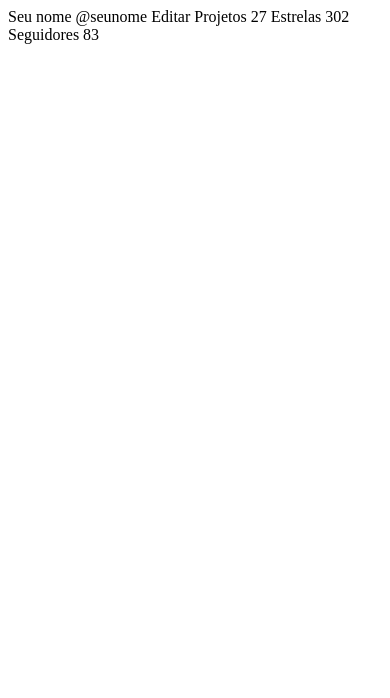
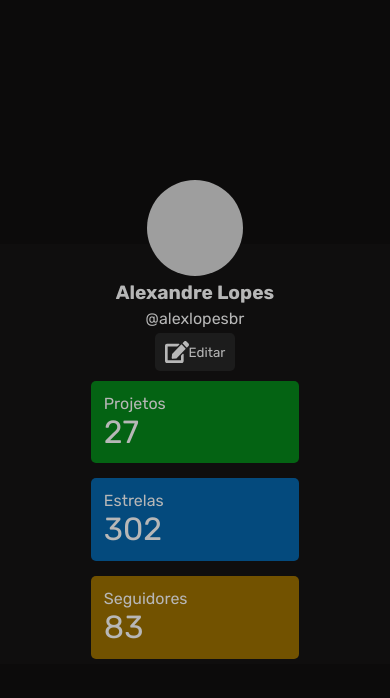
Before and after one commit to alexlopesbr/Profile-component, a plain HTML site: page index.html in a window 390 px wide. Drawn offline with Linux system fonts and the light colour scheme; grey boxes are pictures that could not be loaded.

Commit message:
mobile design added

```diff
--- a/index.html
+++ b/index.html
@@ -1,9 +1,49 @@
-Seu nome
-@seunome
-Editar
-Projetos
-27
-Estrelas
-302
-Seguidores
-83
+<!DOCTYPE html>
+<html lang="en">
+
+<head>
+  <meta charset="UTF-8">
+  <meta name="viewport" content="width=device-width, initial-scale=1.0">
+  <link rel="preconnect" href="https://fonts.gstatic.com">
+  <link href="https://fonts.googleapis.com/css2?family=Rubik:wght@300;400;700&display=swap" rel="stylesheet">
+  <link rel="stylesheet" href="style.css">
+  <title>Document</title>
+</head>
+
+<body>
+  <main>
+    <section class="personaInfo">
+      <img class="personaInfo__myPic" src="https://source.unsplash.com/random" alt="my picture">
+      <h1>Alexandre Lopes</h1>
+      <h2>@alexlopesbr</h2>
+
+      <button class="personaInfo__edit">
+        <img src="./images/edit-solid.svg" alt="">
+        <p>Editar</p>
+      </button>
+    </section>
+
+    <section class="about">
+      <ul class="about__list">
+        <li class="about__item about__projects">
+          <h3>Projetos</h3>
+          <p>27</p>
+        </li>
+
+        <li class="about__item about__stars">
+          <h3>Estrelas</h3>
+          <p>302</p>
+        </li>
+
+        <li class="about__item about__folowers">
+          <h3>Seguidores</h3>
+          <p>83</p>
+        </li>
+      </ul>
+    </section>
+
+  </main>
+  <script src="script.js"></script>
+</body>
+
+</html>
--- /dev/null
+++ b/style.css
@@ -0,0 +1,100 @@
+/*! minireset.css v0.0.6 | MIT License | github.com/jgthms/minireset.css */html,body,p,ol,ul,li,dl,dt,dd,blockquote,figure,fieldset,legend,textarea,pre,iframe,hr,h1,h2,h3,h4,h5,h6{margin:0;padding:0}h1,h2,h3,h4,h5,h6{font-size:100%;font-weight:normal}ul{list-style:none}button,input,select{margin:0}html{box-sizing:border-box}*,*::before,*::after{box-sizing:inherit}img,video{height:auto;max-width:100%}iframe{border:0}table{border-collapse:collapse;border-spacing:0}td,th{padding:0}
+
+body{
+  background: #0C0B0B;
+  height: 100vh;
+  display: grid;
+  align-items: center;
+}
+
+h1, h2, h3, p{
+  color: #B7B7B7;
+  font-family: 'Rubik', sans-serif;
+}
+
+main{
+ background-image: linear-gradient( transparent 4rem, #0F0E0E 4rem 100%) ;
+}
+
+.personaInfo{
+  display: grid;
+  grid-template-columns: 1fr;
+  justify-content: center;
+  grid-gap: 5px;
+
+ /*  margin: -4rem auto 2rem auto;  */
+
+  width: 100vw;
+  text-align: center;
+}
+
+.personaInfo__myPic{
+  width: 6rem;
+  height: 6rem;
+
+  margin: 0 auto;
+
+  border-radius: 50%;
+}
+
+.personaInfo h1{
+  font-size: 1.2rem;
+  font-weight: bold;
+
+}
+
+.personaInfo__edit{
+  display: flex;
+  justify-content: center;
+  align-items: center;
+
+  margin: 0 auto;
+
+  width: 5rem;
+  padding: .5rem;
+
+  border-radius: 5px;
+  border: none;
+  background: #1c1c1c;
+}
+
+.personaInfo__edit img{
+  width: 1.5rem;
+}
+
+.about{
+  margin: 10px auto 5px auto;
+}
+
+.about__list{
+  display: grid;
+  grid-template-columns: 1fr;
+  grid-gap: 15px;
+
+  width: 100vw;
+}
+
+.about__item{
+  margin: 0 auto;
+  width: 13rem;
+  padding: .8rem;
+
+  border-radius: 5px;
+}
+
+.about__item p{
+  font-weight: 500;
+  font-size: 2rem;
+}
+
+.about__projects{
+  background: #046313;
+}
+
+.about__stars{
+  background: #044A7D;
+}
+
+.about__folowers{
+  background: #725200;
+}
```
Also changed, not shown: images/edit-solid.svg (added), package-lock.json (added), script.js (added).
